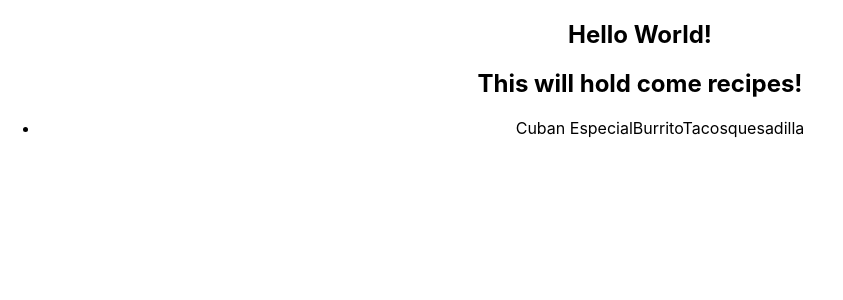
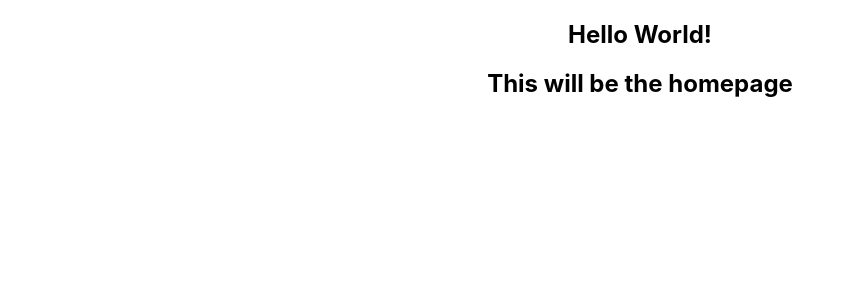
Before and after one commit to CodyBonsma/fam-recipes, a React (Create React App) app in the folder client/: page / in a window 1280 px wide. Shown: the top 300 px of the page, without its empty margins (0-843 px from the left). Built offline with nearby package versions, Linux system fonts and the light colour scheme; the HTML template or start-up script is replaced by a standard one.

Commit message:
setting up mongodb

```diff
--- a/client/src/App.js
+++ b/client/src/App.js
@@ -1,11 +1,11 @@
 import './App.css';
-import Test from "./components/test";
+import Home from "./components/Home";
 
 function App() {
   return (
     <div className="App">
     <h2>Hello World!</h2>
-    <Test />
+    <Home />
     </div>
   );
 }
--- /dev/null
+++ b/client/src/components/Home.jsx
@@ -0,0 +1,11 @@
+import React from 'react';
+
+const Home = () => {
+    return (
+        <div>
+            <h2>This will be the homepage</h2>
+        </div>
+    );
+};
+
+export default Home;
--- a/client/src/components/test.jsx
+++ /dev/null
@@ -1,27 +0,0 @@
-import React from "react";
-
-const test = () => {
-  const meals = [
-    {
-      apps: "Chips n queso",
-      entree: ["Cuban Especial", "Burrito", "Tacos", "quesadilla"],
-      side: "plantains",
-      desert: "ice-cream",
-    },
-  ];
-  return (
-    <div>
-      <h2>This will hold come recipes!</h2>
-
-      {meals.map((food) => {
-        return (
-          <ul>
-            <li>{food.entree}</li>
-          </ul>
-        );
-      })}
-    </div>
-  );
-};
-
-export default test;
```
Also changed, not shown: 1 other file (tests, documents, lock files or other folders).
